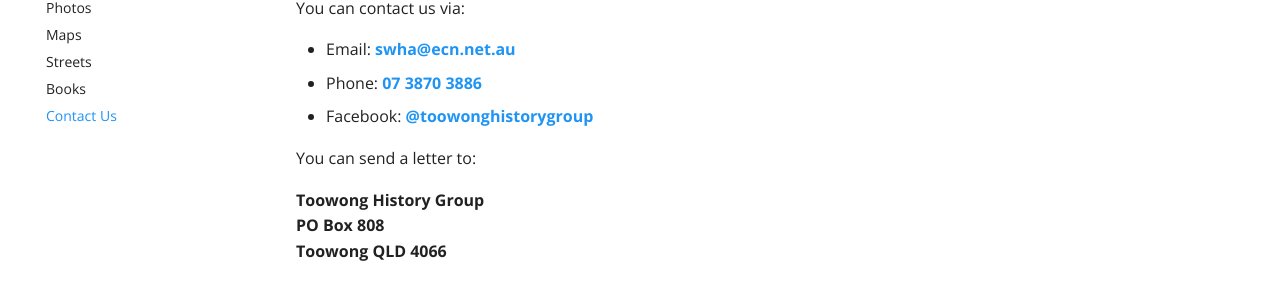
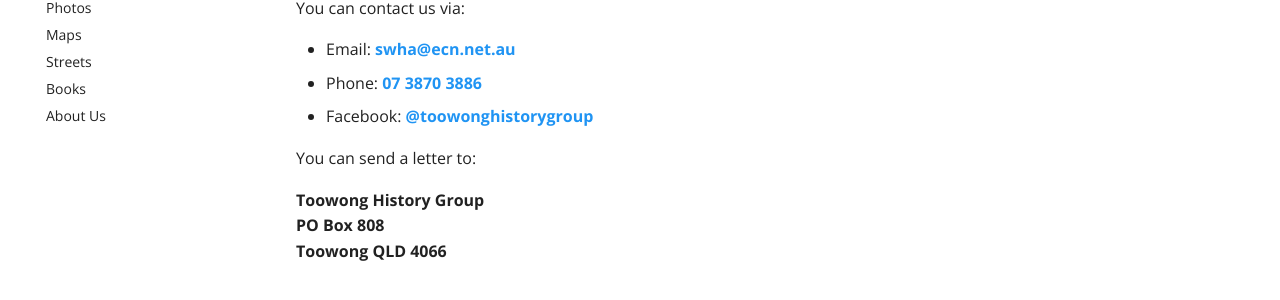
Before and after one commit to earth2gonzo/earth2gonzo.github.io, an MkDocs documentation site: the page built from docs/contact-us.md, in a window 1280 px wide. Shown: the part 184-484 px from the top of the page. Built offline with MkDocs 1.6.1 and Material for MkDocs 9.7.7, drawn with Linux system fonts in a browser that asks for light colours.

Commit message:
Update mkdocs.yml

```diff
--- a/mkdocs.yml
+++ b/mkdocs.yml
@@ -27,6 +27,7 @@
   - tables
   - attr_list
   - md_in_html:
+  - pymdownx.caret
   - pymdownx.emoji:
       emoji_index: !!python/name:materialx.emoji.twemoji
       emoji_generator: !!python/name:materialx.emoji.to_svg
@@ -45,4 +46,4 @@
   - Maps: maps.md
   - Streets: streets.md
   - Books: books.md
-  - Contact Us: contact-us.md
+  - About Us: about-us.md
```
